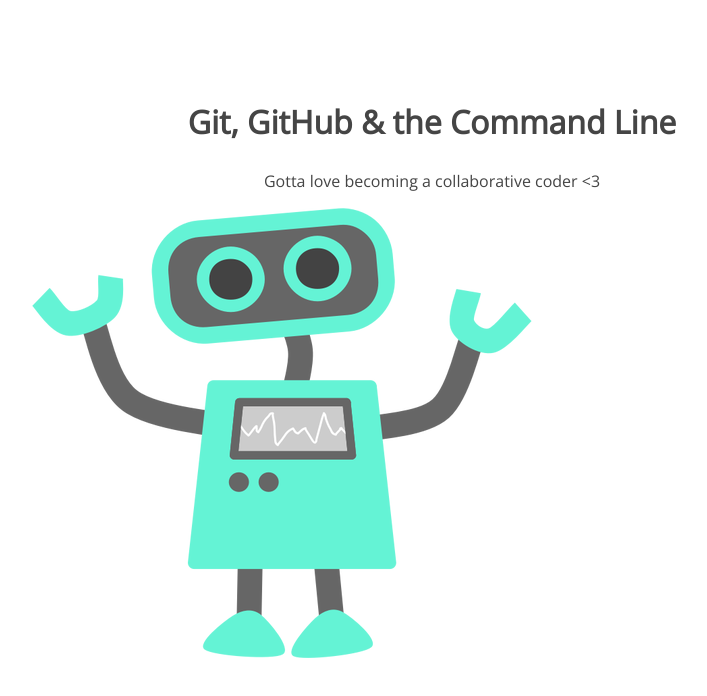
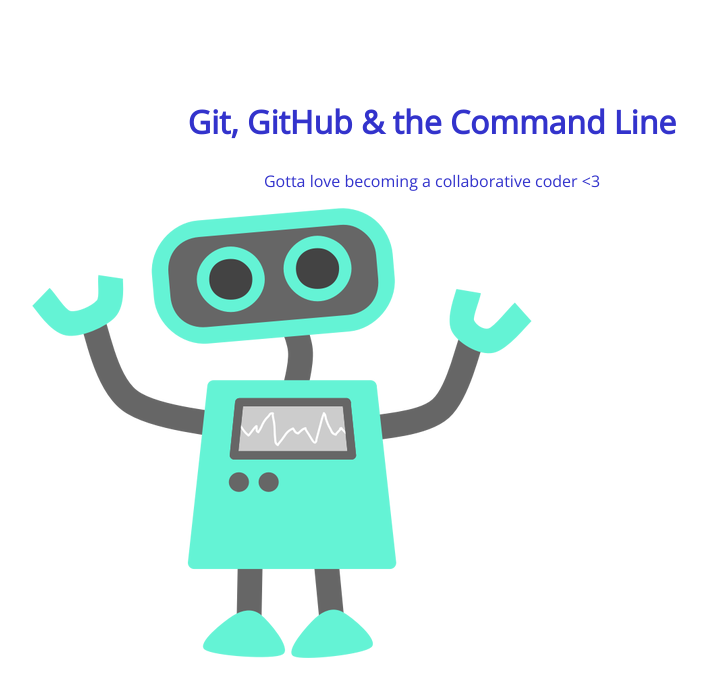
Before and after one commit to gordon-o/105-project, a plain HTML site: page index.html in a window 1280 px wide. Shown: the whole page, without its empty margins (208-915 px from the left). Drawn offline with nearby package versions, Linux system fonts and the light colour scheme.

Commit message:
h1 color changed to #3333cc

```diff
--- a/css/style.css
+++ b/css/style.css
@@ -5,7 +5,7 @@
 section h1,
 section p {
 	text-align: center;
-	color: #454545;
+	color: #3333cc;
 }
 section h1 {
 	font: 32px 'Open Sans';
```
